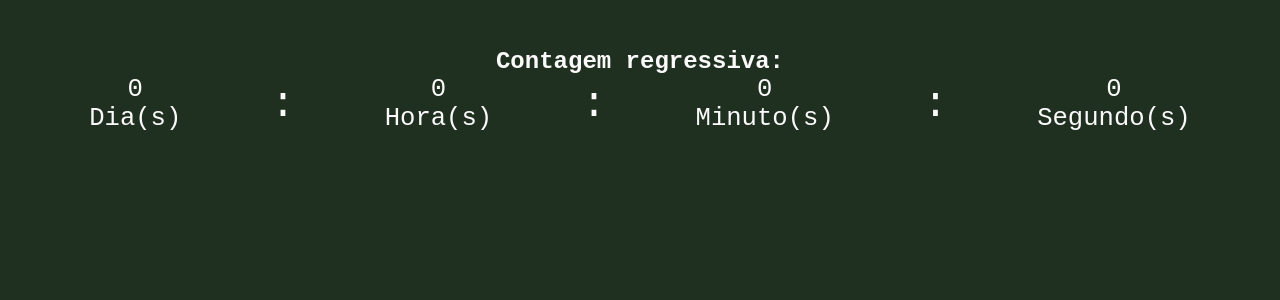
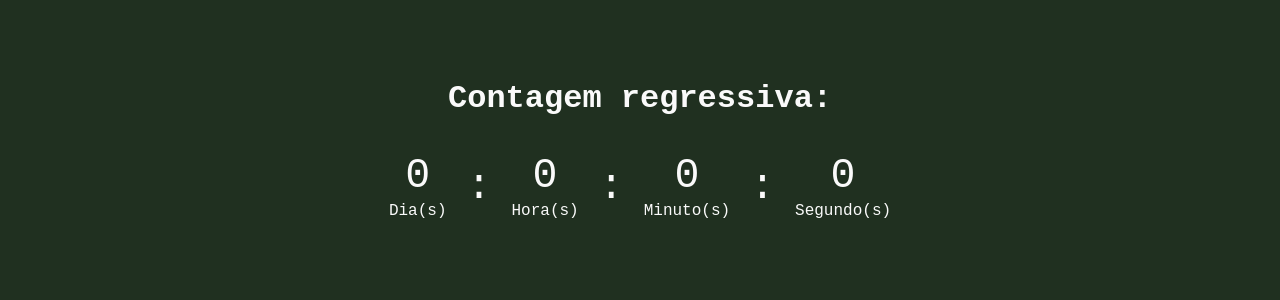
Before and after one commit to ytallobruno/contadorRegressivo, a React (Vite) app: page / in a window 1280 px wide. Both pictures are taken after a click on the button "Calcular". Shown: the top 300 px of the page. Built offline with nearby package versions, Linux system fonts and the light colour scheme; a web font is replaced by a local one.

Commit message:
feat: css atualizado CounterCard

```diff
--- a/src/components/CounterCard/CounterCard.jsx
+++ b/src/components/CounterCard/CounterCard.jsx
@@ -10,9 +10,9 @@ export default function CounterCard({
 }) {
     return (
         <>
-            <div className={styles.containerTempo}>
+            <div className={styles.timeContainer}>
                 <h2>{titulo}</h2>
-                <div className={styles.relogio}>
+                <div className={styles.clock}>
                     <section>
                         <p>{timerDias}</p>
                         <p>Dia(s)</p>
--- a/src/components/CounterCard/CounterCard.module.css
+++ b/src/components/CounterCard/CounterCard.module.css
@@ -1,4 +1,4 @@
-.containerTempo {
+.timeContainer {
     margin: 3rem 0;
     display: flex;
     justify-content: center;
@@ -6,21 +6,33 @@
     flex-direction: column;
 }
 
-.relogio {
+.timeContainer > h2 {
+    font-size: 2rem;
+    font-weight: bold;
+    margin: 2rem 0;
+}
+
+.clock {
     width: 100%;
     display: flex;
-    justify-content: space-evenly;
+    justify-content: center;
     align-items: center;
+    gap: 20px;
 }
 
-.relogio section {
+.clock section {
     text-align: center;
 }
 
-.relogio > section p {
-    font-size: 1.6rem;
+.clock > section p {
+    font-size: 2.6rem;
+    margin: 0.2rem 0;
 }
 
-.relogio > span {
+.clock > span {
     font-size: 2.6rem;
 }
+
+.clock > section > p:nth-child(even) {
+    font-size: 1rem;
+}
```
